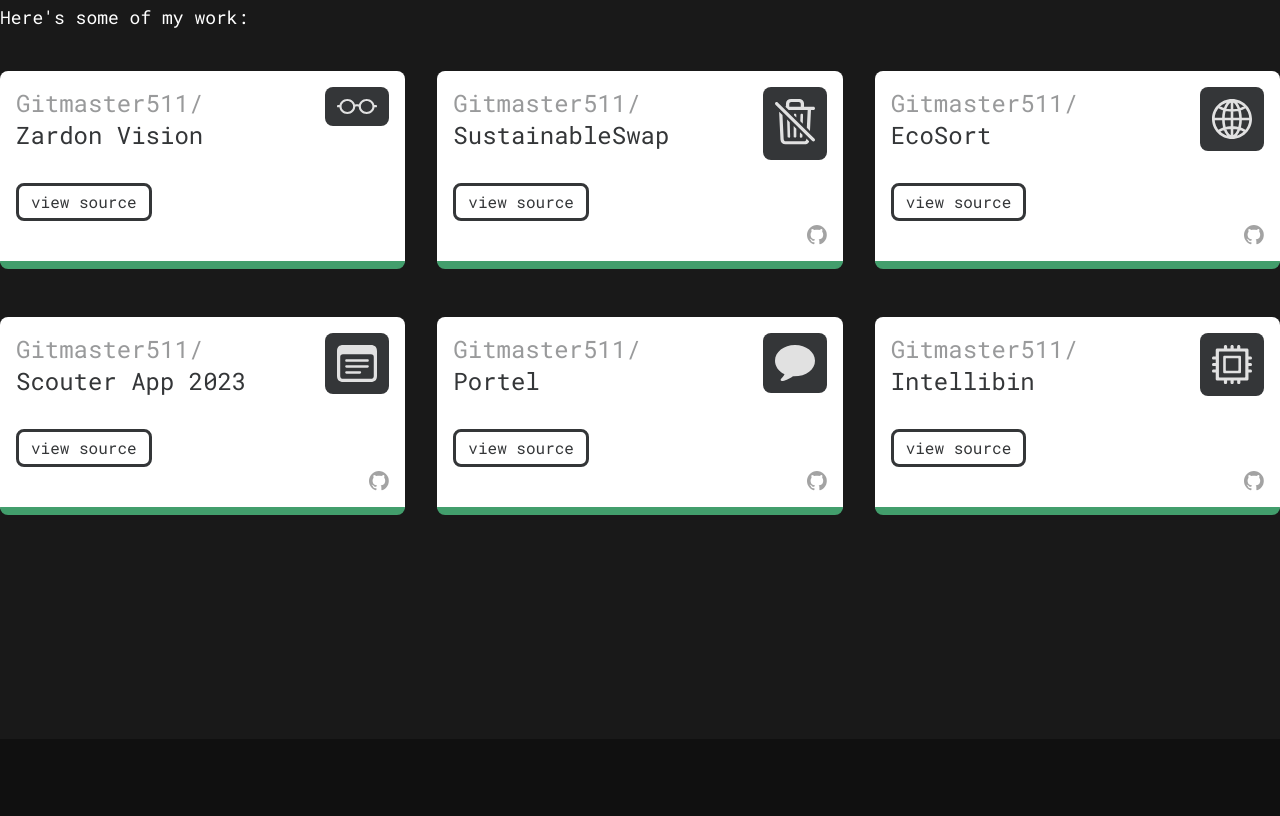
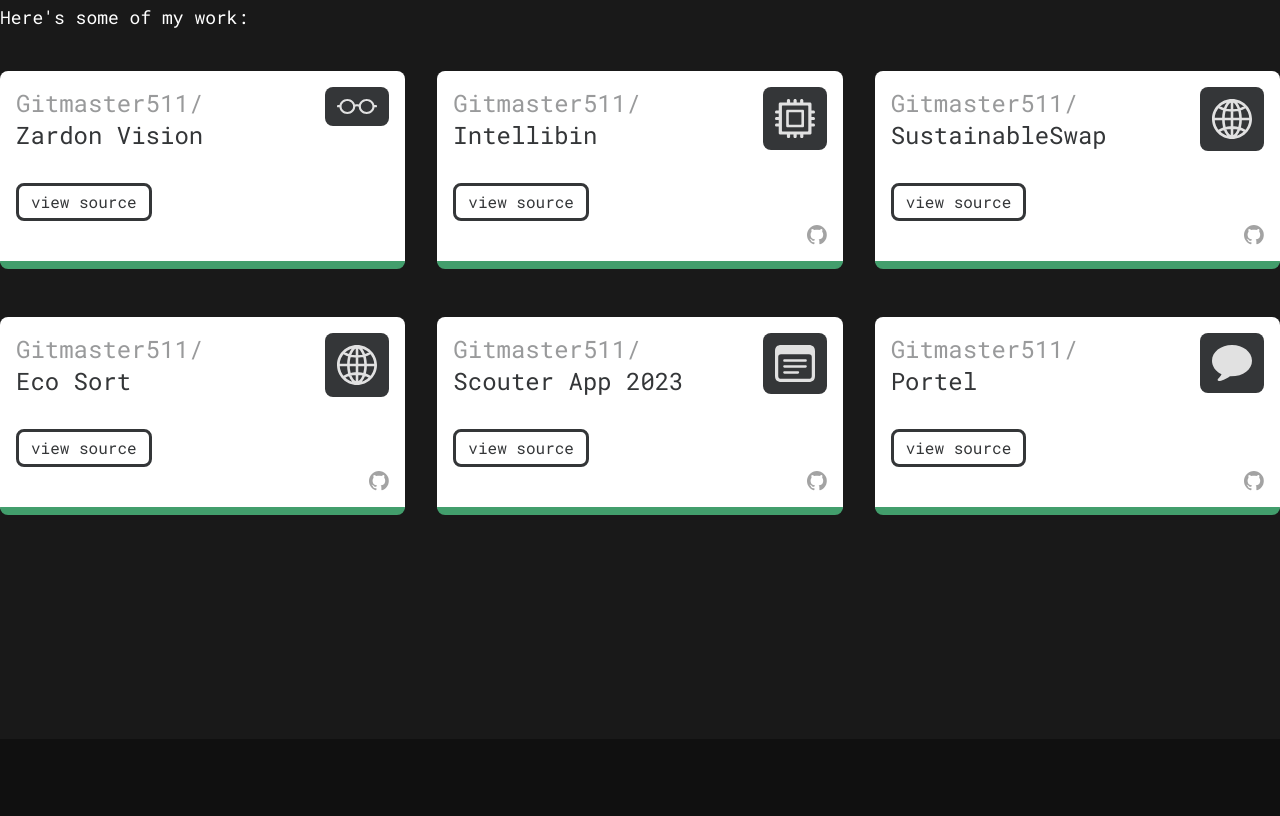
Before and after one commit to Gitmaster511/Gitmaster511.github.io, a plain HTML site: page index.html in a window 1280 px wide. Shown: the part 2007-2823 px from the top of the page. Drawn offline with Linux system fonts and the light colour scheme.

Commit message:
fixed order of projects

```diff
--- a/index.html
+++ b/index.html
@@ -233,12 +233,12 @@
               >
               <!-- Project title -->
               <span class="text-xl sm:text-2xl text-charcoal-200"
-                >SustainableSwap</span
+                >Intellibin</span
               >
             </div>
             <!-- Project link -->
             <a
-              href="https://github.com/Gitmaster511/SustainableSwap"
+              href="https://github.com/Gitmaster511/Intellibin"
               target="_blank"
             >
               <button
@@ -252,7 +252,7 @@
             >
               <!-- Project icon -->
               <img
-                src="/img/icons/trash.slash.svg"
+                src="/img/icons/cpu.svg"
                 alt="Perceptron"
                 class="w-full"
               />
@@ -272,12 +272,12 @@
               >
               <!-- Project title -->
               <span class="text-xl sm:text-2xl text-charcoal-200"
-                >EcoSort</span
+                >SustainableSwap</span
               >
             </div>
             <!-- Project link -->
             <a
-              href="https://github.com/Gitmaster511/EcoSort"
+              href="https://github.com/Gitmaster511/SustainableSwap"
               target="_blank"
             >
               <button
@@ -310,10 +310,49 @@
                 >Gitmaster511/</span
               >
               <!-- Project title -->
-              <span class="text-xl sm:text-2xl text-charcoal-200">Scouter App 2023</span>
+              <span class="text-xl sm:text-2xl text-charcoal-200">Eco Sort</span>
             </div>
             <!-- Project link -->
-            <a href="https://github.com/Gitmaster511/Scouter-App-2023" target="_blank">
+            <a href="https://github.com/Gitmaster511/EcoSort" target="_blank">
+              <button
+                class="border-[3px] border-charcoal-200 rounded-lg py-1 px-3"
+              >
+                view source
+              </button>
+            </a>
+            <div
+              class="absolute w-16 p-3 rounded-lg top-4 right-4 bg-charcoal-200"
+            >
+              <!-- Project icon -->
+              <img
+                src="/img/icons/globe.svg"
+                alt="Perceptron"
+                class="w-full"
+              />
+            </div>
+            <img
+              src="/img/icons/ghlogo.svg"
+              alt=""
+              class="absolute w-5 bottom-4 right-4"
+            />
+          </article>
+          <article
+            class="relative flex flex-col items-start gap-8 px-4 pt-4 pb-10 transition duration-150 bg-white border-b-8 rounded-lg text-charcoal-200 border-pine hover:scale-105"
+          >
+            <div class="flex flex-col">
+              <span class="text-xl sm:text-2xl text-charcoal-200/50"
+                >Gitmaster511/</span
+              >
+              <!-- Project title -->
+              <span class="text-xl sm:text-2xl text-charcoal-200"
+                >Scouter App 2023</span
+              >
+            </div>
+            <!-- Project link -->
+            <a
+              href="https://github.com/Gitmaster511/Scouter-App-2023"
+              target="_blank"
+            >
               <button
                 class="border-[3px] border-charcoal-200 rounded-lg py-1 px-3"
               >
@@ -344,15 +383,10 @@
                 >Gitmaster511/</span
               >
               <!-- Project title -->
-              <span class="text-xl sm:text-2xl text-charcoal-200"
-                >Portel</span
-              >
+              <span class="text-xl sm:text-2xl text-charcoal-200">Portel</span>
             </div>
             <!-- Project link -->
-            <a
-              href="https://github.com/Gitmaster511/Ai-Chatbot"
-              target="_blank"
-            >
+            <a href="https://github.com/Gitmaster511/Portel" target="_blank">
               <button
                 class="border-[3px] border-charcoal-200 rounded-lg py-1 px-3"
               >
@@ -363,41 +397,7 @@
               class="absolute w-16 p-3 rounded-lg top-4 right-4 bg-charcoal-200"
             >
               <!-- Project icon -->
-              <img
-                src="/img/icons/message.fill.svg"
-                alt="Perceptron"
-                class="w-full"
-              />
-            </div>
-            <img
-              src="/img/icons/ghlogo.svg"
-              alt=""
-              class="absolute w-5 bottom-4 right-4"
-            />
-          </article>
-          <article
-            class="relative flex flex-col items-start gap-8 px-4 pt-4 pb-10 transition duration-150 bg-white border-b-8 rounded-lg text-charcoal-200 border-pine hover:scale-105"
-          >
-            <div class="flex flex-col">
-              <span class="text-xl sm:text-2xl text-charcoal-200/50"
-                >Gitmaster511/</span
-              >
-              <!-- Project title -->
-              <span class="text-xl sm:text-2xl text-charcoal-200">Intellibin</span>
-            </div>
-            <!-- Project link -->
-            <a href="https://github.com/Gitmaster511/Intellibin" target="_blank">
-              <button
-                class="border-[3px] border-charcoal-200 rounded-lg py-1 px-3"
-              >
-                view source
-              </button>
-            </a>
-            <div
-              class="absolute w-16 p-3 rounded-lg top-4 right-4 bg-charcoal-200"
-            >
-              <!-- Project icon -->
-              <img src="/img/icons/cpu.svg" alt="Perceptron" class="w-full" />
+              <img src="/img/icons/message.fill.svg" alt="Perceptron" class="w-full" />
             </div>
             <img
               src="/img/icons/ghlogo.svg"
```
